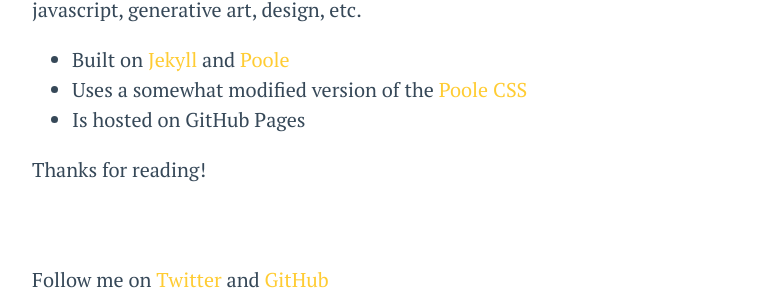
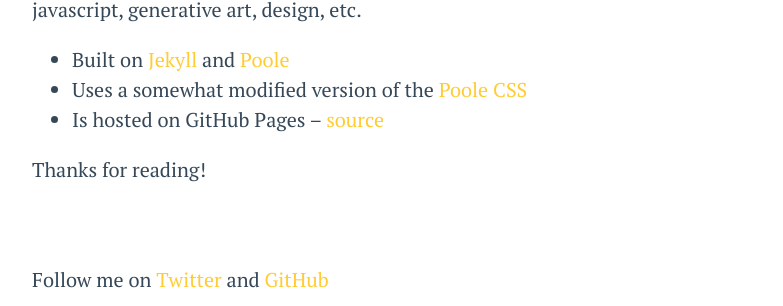
Before and after one commit to winkerVSbecks/le-blog, a Jekyll site: the page built from about.md, in a window 1280 px wide. Shown: the part 320-626 px from the top of the page, without its empty margins (248-1031 px from the left). Built offline with Jekyll 4.4.1, drawn with Linux system fonts in a browser that asks for light colours; Markdown is read by kramdown in place of the engine named in the settings.

Commit message:
Update about.md

```diff
--- a/about.md
+++ b/about.md
@@ -10,6 +10,6 @@
 
 - Built on [Jekyll](http://jekyllrb.com) and [Poole](http://getpoole.com/)
 - Uses a somewhat modified version of the [Poole CSS](https://github.com/poole/poole/blob/master/public/css/poole.css)
-- Is hosted on GitHub Pages
+- Is hosted on GitHub Pages – [source](https://github.com/winkerVSbecks/le-blog)
 
 Thanks for reading!
```
